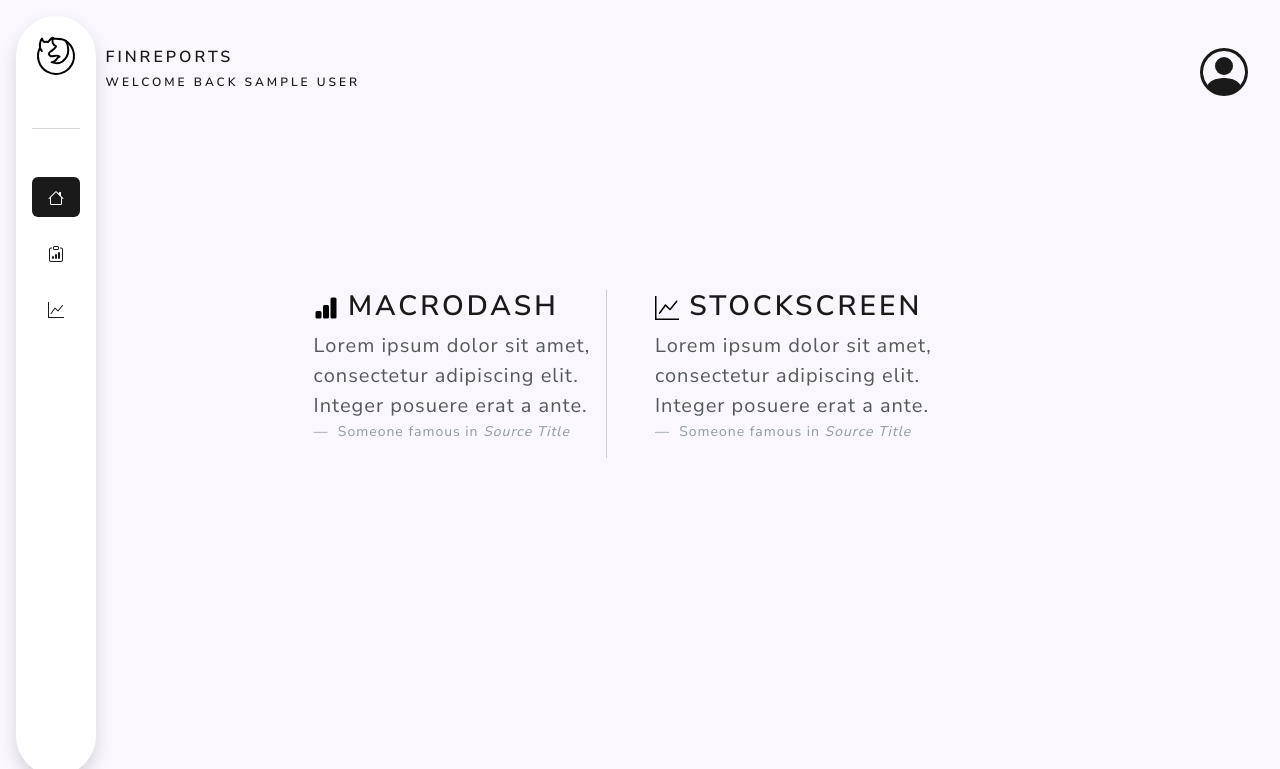
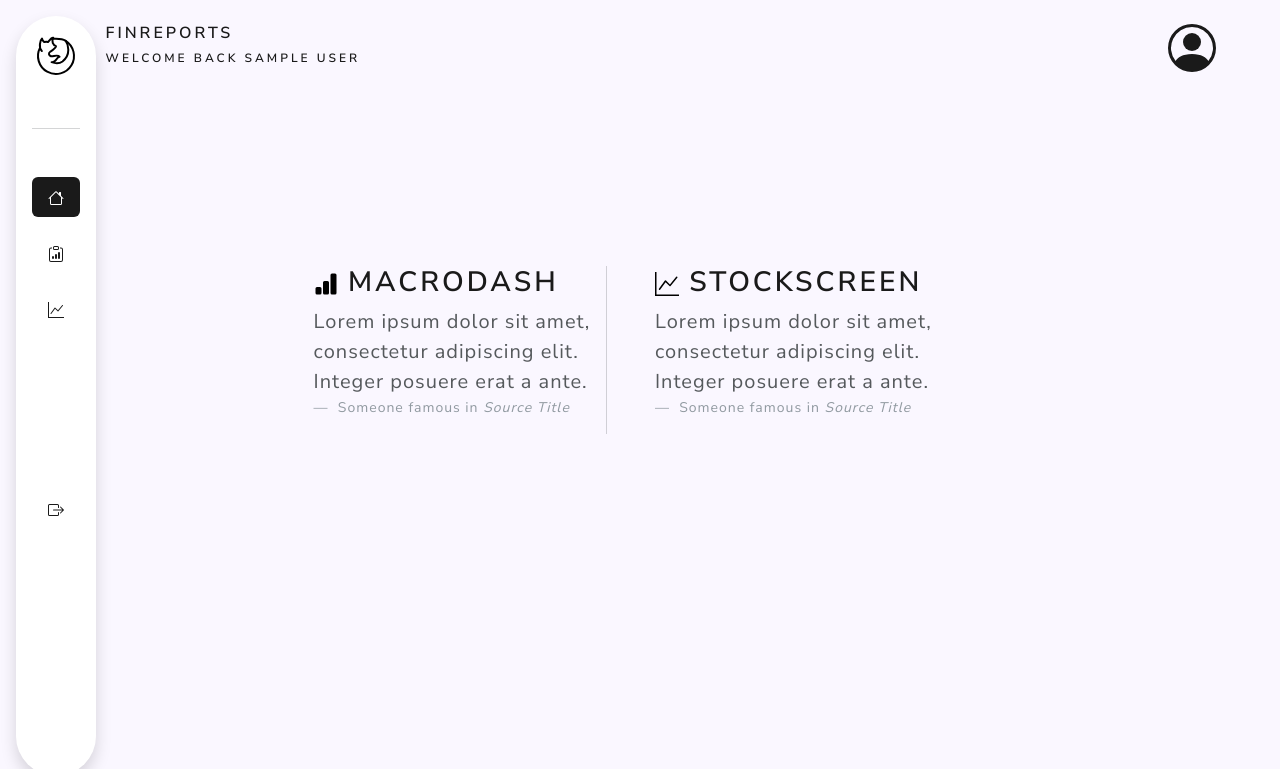
Before and after one commit to SimarMann/FinReports, a Flask app: template FinReports/templates/index.html in a window 1280 px wide. Shown: the top 769 px of the page. Run offline with Flask 3, Linux system fonts and the light colour scheme; the template is opened without the code that fills it, so the values that code supplies are empty; the visitor is signed in with stand-in values (Sample User, id 1); parts of the project's set-up code (start-up, migrations or seed data) failed here and were passed over; some libraries are stand-ins or nearby versions.

Commit message:
style: add icon for logout route to navs on all views

```diff
--- a/FinReports/static/css/style.css
+++ b/FinReports/static/css/style.css
@@ -32,6 +32,16 @@
     margin-left: 2rem;
 }
 
+a:hover {
+    background-color: black !important;
+}
+
+a:hover svg {
+    color: white;
+}
+
+
+
 /* Homepage Styles */
 .quote-size {
     width: 100%;
@@ -51,8 +61,8 @@
     margin-left: 10rem;
 }
 
-.mr-3-imp {
-    margin-right: 1rem !important;
+.mr-5-imp {
+    margin-right: 3rem !important;
 }
 
 .mt-6 {
--- a/FinReports/templates/index.html
+++ b/FinReports/templates/index.html
@@ -19,7 +19,7 @@
       </a>
     </li>
     <li class="mt-3">
-      <a href="/macrodash/" class="dash-link nav-link text-center rounded">
+      <a href="/macrodash/" class="nav-link text-center rounded">
           <svg xmlns="http://www.w3.org/2000/svg" width="16" height="16" fill="currentColor" class="bi bi-clipboard-data" viewBox="0 0 16 16">
               <path d="M4 11a1 1 0 1 1 2 0v1a1 1 0 1 1-2 0v-1zm6-4a1 1 0 1 1 2 0v5a1 1 0 1 1-2 0V7zM7 9a1 1 0 0 1 2 0v3a1 1 0 1 1-2 0V9z"/>
               <path d="M4 1.5H3a2 2 0 0 0-2 2V14a2 2 0 0 0 2 2h10a2 2 0 0 0 2-2V3.5a2 2 0 0 0-2-2h-1v1h1a1 1 0 0 1 1 1V14a1 1 0 0 1-1 1H3a1 1 0 0 1-1-1V3.5a1 1 0 0 1 1-1h1v-1z"/>
@@ -28,10 +28,18 @@
       </a>
     </li>
     <li class="mt-3">
-      <a href="/stockscreen/" class="dash-link nav-link text-center rounded">
+      <a href="/stockscreen/" class="nav-link text-center rounded">
           <svg xmlns="http://www.w3.org/2000/svg" width="16" height="16" fill="currentColor" class="bi bi-graph-up" viewBox="0 0 16 16">
               <path fill-rule="evenodd" d="M0 0h1v15h15v1H0V0Zm14.817 3.113a.5.5 0 0 1 .07.704l-4.5 5.5a.5.5 0 0 1-.74.037L7.06 6.767l-3.656 5.027a.5.5 0 0 1-.808-.588l4-5.5a.5.5 0 0 1 .758-.06l2.609 2.61 4.15-5.073a.5.5 0 0 1 .704-.07Z"/>
           </svg>
+      </a>
+    </li>
+    <li class="mt-7">
+      <a href="{{ url_for('home_bp.logout') }}" class="nav-link text-center rounded">
+        <svg xmlns="http://www.w3.org/2000/svg" width="16" height="16" fill="currentColor" class="bi bi-box-arrow-right" viewBox="0 0 16 16">
+          <path fill-rule="evenodd" d="M10 12.5a.5.5 0 0 1-.5.5h-8a.5.5 0 0 1-.5-.5v-9a.5.5 0 0 1 .5-.5h8a.5.5 0 0 1 .5.5v2a.5.5 0 0 0 1 0v-2A1.5 1.5 0 0 0 9.5 2h-8A1.5 1.5 0 0 0 0 3.5v9A1.5 1.5 0 0 0 1.5 14h8a1.5 1.5 0 0 0 1.5-1.5v-2a.5.5 0 0 0-1 0v2z"/>
+          <path fill-rule="evenodd" d="M15.854 8.354a.5.5 0 0 0 0-.708l-3-3a.5.5 0 0 0-.708.708L14.293 7.5H5.5a.5.5 0 0 0 0 1h8.793l-2.147 2.146a.5.5 0 0 0 .708.708l3-3z"/>
+        </svg>
       </a>
     </li>
   </ul>
@@ -48,12 +56,12 @@
 {% block content %}
 <section class="content grid-search">
 <div class="d-flex flex-row justify-content-between mx-3">
-  <div class="pt-5">
+  <div class="pt-4">
     <h5>FinReports</h5>
-    <h6>Welcome Back <span>{{current_user.name}}</span></h6>
+    <h6 >Welcome Back <span>{{current_user.name}}</span></h6>
   </div>
-  <div class="pt-5 mr-3-imp">
-    <a href="{{ url_for('home_bp.user_profile', name=current_user.name) }}">
+  <div class="pt-4 mr-5-imp">
+    <a href="{{ url_for('home_bp.user_profile', name=current_user.name) }}" class="d-block text-center rounded">
       <svg xmlns="http://www.w3.org/2000/svg" width="48" height="48" fill="currentColor" class="bi bi-person-circle" viewBox="0 0 16 16">
         <path d="M11 6a3 3 0 1 1-6 0 3 3 0 0 1 6 0z"/>
         <path fill-rule="evenodd" d="M0 8a8 8 0 1 1 16 0A8 8 0 0 1 0 8zm8-7a7 7 0 0 0-5.468 11.37C3.242 11.226 4.805 10 8 10s4.757 1.225 5.468 2.37A7 7 0 0 0 8 1z"/>
```
Also changed, not shown: FinReports/dash_apps/macrodash/layout.py (+8 -0 lines), FinReports/dash_apps/stockscreen/layout.py (+8 -0 lines), FinReports/templates/user_profile.html (+8 -0 lines).
